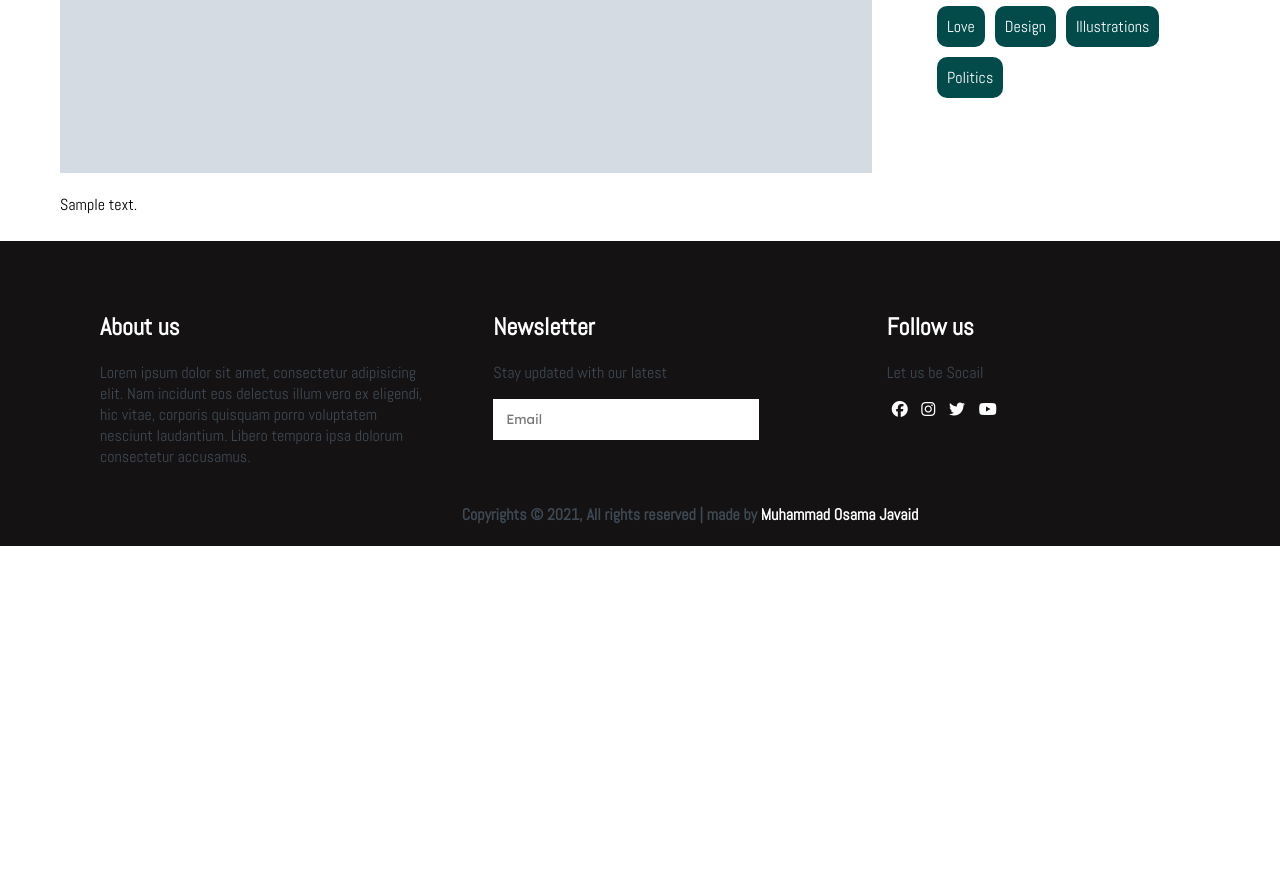
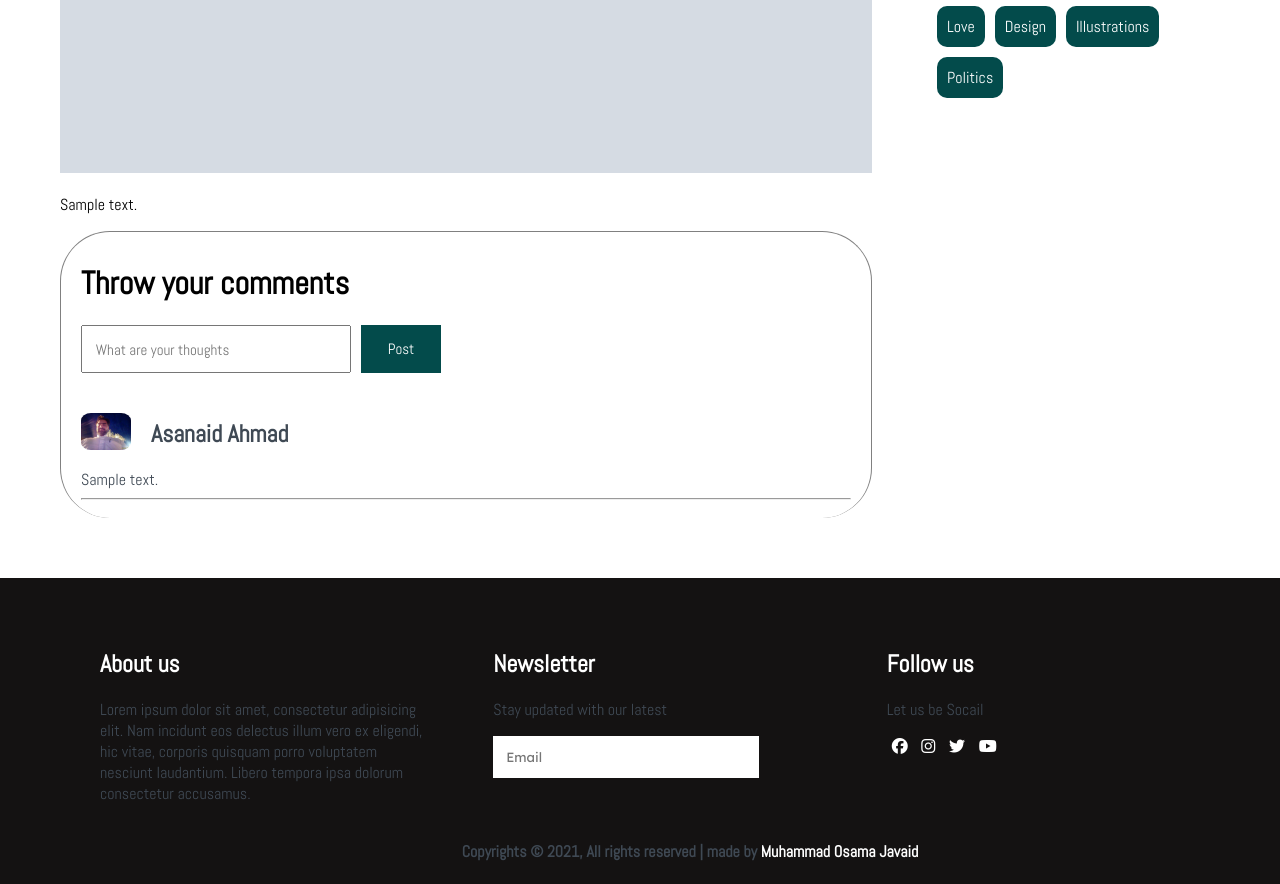
Before and after one commit to EncoderBytes/LifeTails, a PHP site: page /blogpost/blogpost.php?id=1 in a window 1280 px wide. Shown: the part 645-1529 px from the top of the page. Before the commit the page ends 1191 px from the top, so only its background shows below. Run offline with PHP 8.4, Linux system fonts and the light colour scheme; tables that the repository leaves empty or names only in its code hold one stand-in row (values such as "Sample post"); grey boxes marked "Sample" are stand-in pictures; some libraries are stand-ins or nearby versions.

Commit message:
not final

```diff
--- a/blogpost/blogpost.php
+++ b/blogpost/blogpost.php
@@ -1,12 +1,36 @@
 <?php
         include('../database/config.php');
+        // include('../styles/blogpost-style.css');
         $sql = "SELECT * FROM blog_post";
+
+        $id = $_GET['id'];
+        // print_r($id);
+
         $query = mysqli_query($conn, $sql);
-        // $single_query = mysqli_num_rows($query);
-        // print_r($single_query);
-        $row =  mysqli_fetch_assoc($query);
+        // print_r($query);
+        $lengthOfQuery = mysqli_num_rows($query);
+        // print_r($lengthOfQuery);
+        for($i=0; $i<$lengthOfQuery; $i++){
+            $row =  mysqli_fetch_array($query);
+            if ($id == $row['id'])
+             break;
+        }
         // print_r($row);
 ?>
+<?php
+
+            // $conn = new mysqli("localhost","root","","life_tails");
+            include('../database/config.php');
+        if(isset($_POST['post'])){
+        $input = $_REQUEST['add_comment'];
+
+        $insert =  "INSERT INTO comments (comment) VALUES ('$input')";
+        mysqli_query($conn, $insert);
+    }
+    // print_r($result);
+    $sql = "SELECT * FROM comments";
+    $query = mysqli_query($conn, $sql);
+            ?>
 <!DOCTYPE html>
 <html lang="en">
 <head>
@@ -14,13 +38,25 @@
     <meta http-equiv="X-UA-Compatible" content="IE=edge">
     <meta name="viewport" content="width=device-width, initial-scale=1.0">
     <script src="https://kit.fontawesome.com/9f56dfd8f1.js" crossorigin="anonymous"></script>
+    <script src="https://cdn.tiny.cloud/1/wthzqzaywk70trgl6d5wc9h3cdia2dhu3v6guvnjzvolv2v7/tinymce/5/tinymce.min.js" referrerpolicy="origin"></script>
     <link rel="preconnect" href="https://fonts.googleapis.com">
     <link rel="preconnect" href="https://fonts.googleapis.com">
     <link rel="preconnect" href="https://fonts.gstatic.com" crossorigin>
     <link href="https://fonts.googleapis.com/css2?family=Abel&family=Anton&family=Josefin+Sans:ital,wght@0,100;0,200;0,300;0,400;1,400&family=Lexend:wght@100;200;300;400;500&display=swap" rel="stylesheet">
 
-        <link rel="stylesheet" href="../styles/style.css">
-        <link rel="stylesheet" href="../styles/blogpost-style.css">
+    <link rel="stylesheet" href="../styles/style.css">
+    <link rel="stylesheet" href="../styles/blogpost-main.css">
+    <script>
+    tinymce.init({
+      selector: 'textarea',
+      plugins: 'a11ychecker advcode casechange export formatpainter linkchecker autolink lists checklist media mediaembed pageembed permanentpen powerpaste table advtable tinycomments tinymcespellchecker',
+      toolbar: 'a11ycheck addcomment showcomments casechange checklist code export formatpainter pageembed permanentpen table',
+      toolbar_mode: 'floating',
+      tinycomments_mode: 'embedded',
+      tinycomments_author: 'Author name',
+   });
+  </script>
+
 
 
     <title>LifeTails</title>
@@ -78,6 +114,34 @@
                     <?php echo $row['content']?>
                 </p>
 
+            </div>
+            <div class="comments-wrapper">
+                <h1>Throw your comments</h1>
+            <form action="" method="POST">
+            <div class="throwComment">
+                <div class="addComment">
+                    <input type="text" name="add_comment" placeholder="What are your thoughts">
+                </div>
+                <div class="postComment">
+                    <button name="post">Post</button>
+                </div>
+            </div>
+            </form>
+            <?php foreach($query as $q){?>
+            <div class="comments">
+                <div class="userImg">
+                    <img src="../assets/x.jpg" alt="">
+                </div>
+                <div class="userName">
+                    <h2>Asanaid Ahmad</h2></h2>
+                </div>
+                <div class="userComment">
+                    <p><?php echo $q['comment'] ?></p>
+                </div>
+            </div><hr>
+            <?php
+            }
+            ?>
             </div>
         </div>
 
--- a/styles/blogpost-style.css
+++ b/styles/blogpost-main.css
@@ -76,3 +76,74 @@ aside{
     font-family: var(--abelFonts);
     border-radius: 10px;
 }
+.comments-wrapper{
+    border: .2px solid gray;
+    border-bottom: none;
+    padding: 10px 20px;
+    margin-bottom: 50px;
+    border-radius: 50px;
+}
+.comments-wrapper h1{
+    font-family: var(--abelFonts);
+    /* border: 1px solid red; */
+}
+.throwComment{
+    display: grid;
+    grid-template-columns: 200px 10px;
+    font-family: var(--abelFonts);
+}
+.addComment input{
+    font-family: var(--abelFonts);
+    padding: 0.8rem;
+    width: 15rem;
+    font-size: 15px;
+    margin-bottom: 25px;
+}
+.addComment input:focus{
+    outline: none;
+}
+.postComment button{
+    font-family: var(--abelFonts);
+    padding: 0.9rem;
+    width: 5rem;
+    margin-left:80px ;
+    background-color: var(--sky);
+    font-size: 15px;
+    margin-bottom: 25px;
+    color: white;
+    border: none;
+}
+
+.comments{
+    display: grid;
+    grid-template-columns: 50px 500px;
+    grid-template-areas: "img name" "comments comments";
+    align-items: center;
+    font-family: var(--abelFonts);
+}
+.userImg{
+    grid-area: img;
+    /* border: 1px solid red; */
+}
+.userImg img{
+    border-radius: 20%;
+    object-fit: cover;
+    width: 100%;
+}
+.userName{
+    grid-area: name;
+    padding-left: 20px;
+    color: var(--text-grey);
+}
+.userName h2{
+    margin: 20px 0;
+}
+.userComment{
+    /* border: 1px solid red;   */
+    grid-area: comments;
+}
+.userComment p{
+    margin: 0;
+    color: var(--text-grey);
+
+}
--- a/styles/style.css
+++ b/styles/style.css
@@ -150,9 +150,11 @@ main button:hover{
     border-radius: 20px;
     background-color: var(--mid-night);
     font-weight: lighter;
-    color: white;
     font-family: var(--lexend);
     letter-spacing: 1px;
+}
+.blog button a{
+    color: white;
 }
 .blog span{
     padding: 0.5rem 0;
@@ -237,11 +239,13 @@ main button:hover{
     padding: 0.5rem;
     border: none;
     background-color: var(--sky);
+    font-family: var(--lexend);
+    font-weight:300;
+}
+.post-title button a{
+    font-size: 15px;
     color: gainsboro;
-
-    font-family: var(--lexend);
-    font-size: 15px;
-    font-weight:300;
+    text-decoration: none;
 }
 .post-title button:hover{
     transform: scale(1.05);
```
Also changed, not shown: blogpost/createBlog.php (+15 -5 lines), index.php (+35 -28 lines), assets/x.jpg (added), image/0_6ncbQAq6PuwyP2G2.jpg (added), image/1_9f0BS4s_wCM71UYgCPKpdw.png (added), image/Farmer-standing-in-field.jpg (added), image/IMG-20180630-WA0001.jpg (added), image/health.png (added), image/post-2.jpg (added), image/post-5.png (added).
